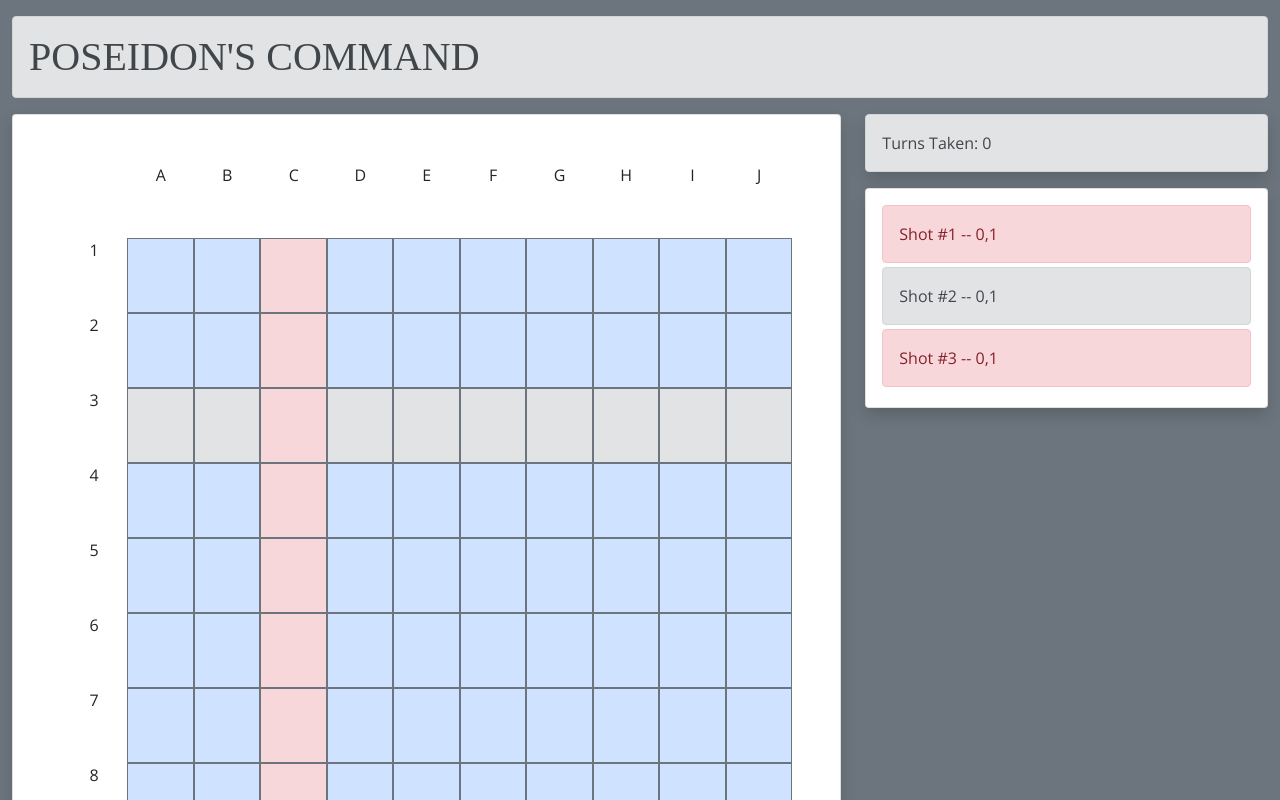
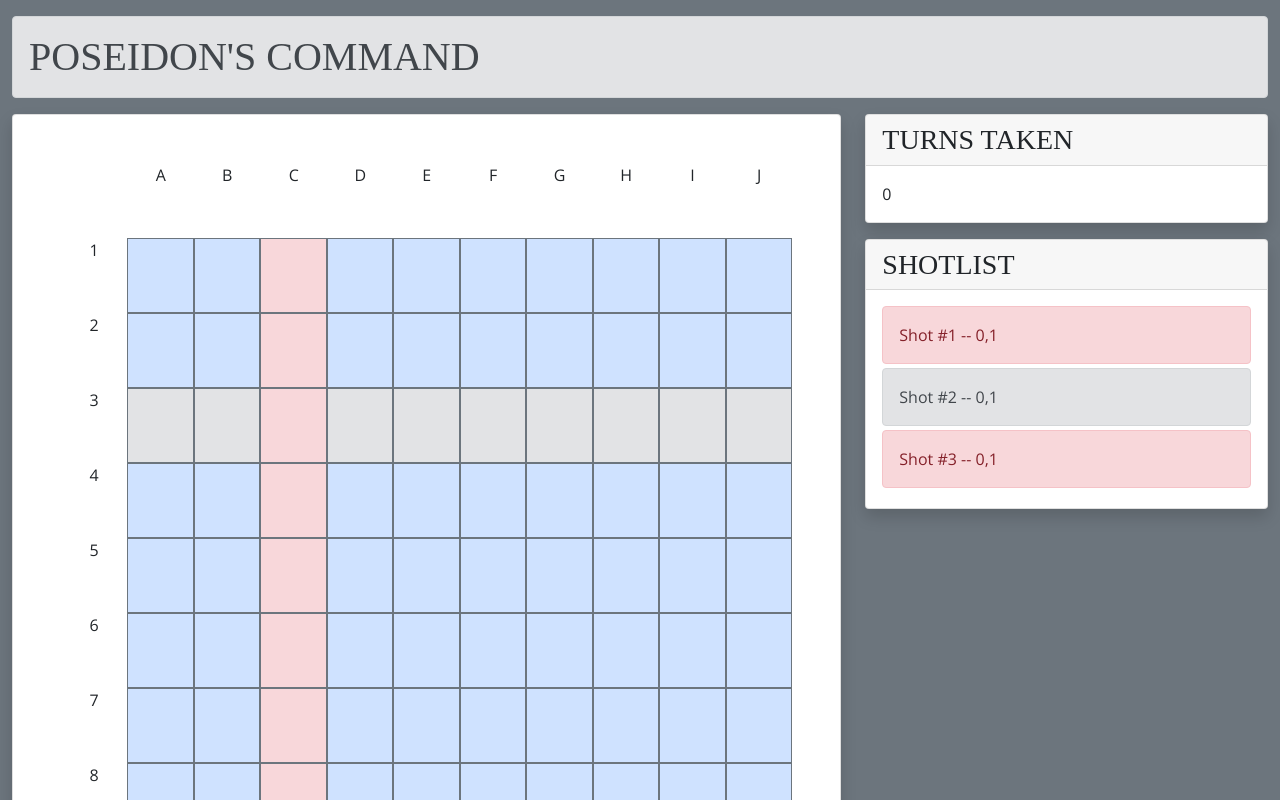
Before and after one commit to nickbreslin/poseidons-command, a Vue app: page / in a window 1280 px wide. Shown: the top 800 px of the page. Built offline with nearby package versions, Linux system fonts and the light colour scheme; a web font is replaced by a local one.

Commit message:
Refactored style for turns taken and shotlist

```diff
--- a/src/css/style.css
+++ b/src/css/style.css
@@ -5,7 +5,7 @@
   font-weight:400;
 }
 
-h1,h2, h3 {
+h1,h2, h3, .h1, .h2, .h3 {
 font-family: 'Saira Stencil One', cursive;
 }
 
--- a/src/views/Home.vue
+++ b/src/views/Home.vue
@@ -6,11 +6,14 @@
     <div class="col-8"><GameBoard class="mb-3" /></div>
     <div class="col-4">
       <TheSpeechManager v-if="0" class="mb-3 card card-body shadow" />
-      <div class="alert alert-secondary shadow">
-        Turns Taken: {{ turnsTaken }}
+      <div class="card shadow mb-3">
+        <div class="card-header h3 text-uppercase">Turns Taken</div>
+        <div class="card-body">{{ turnsTaken }}</div>
       </div>
 
-      <div class="shot-list-wrapper card card-body shadow">
+      <div class="card shadow mb-3 shadow">
+        <div class="card-header h3 text-uppercase">Shotlist</div>
+        <div class="card-body">
           <div v-for="(shot, i) in shotsFired" :key="shot">
             <div
               class="alert mb-1"
@@ -23,8 +26,7 @@
             </div>
           </div>
         </div>
-      <!-- shot count -->
-      <!-- shotlist -->
+      </div>
     </div>
   </div>
 </template>
```
Lines whose indentation alone changed are shown as unchanged.
